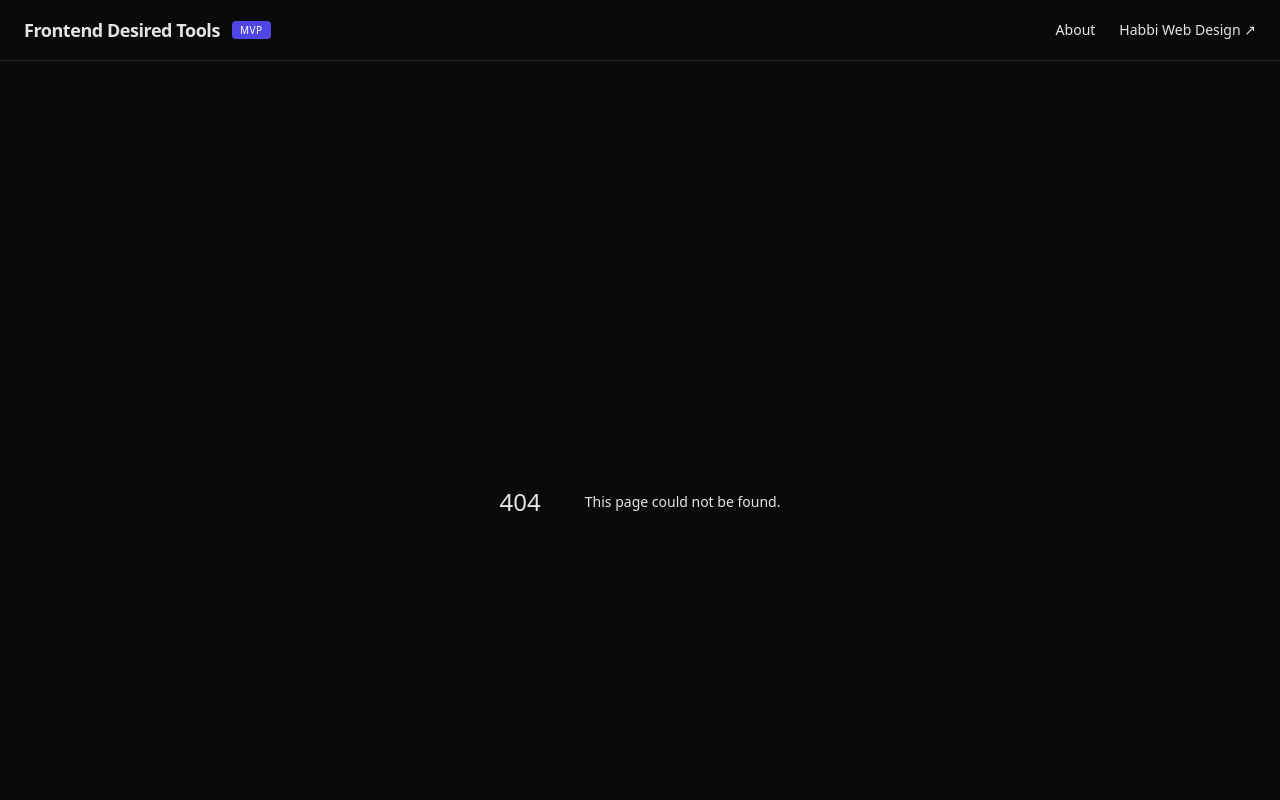
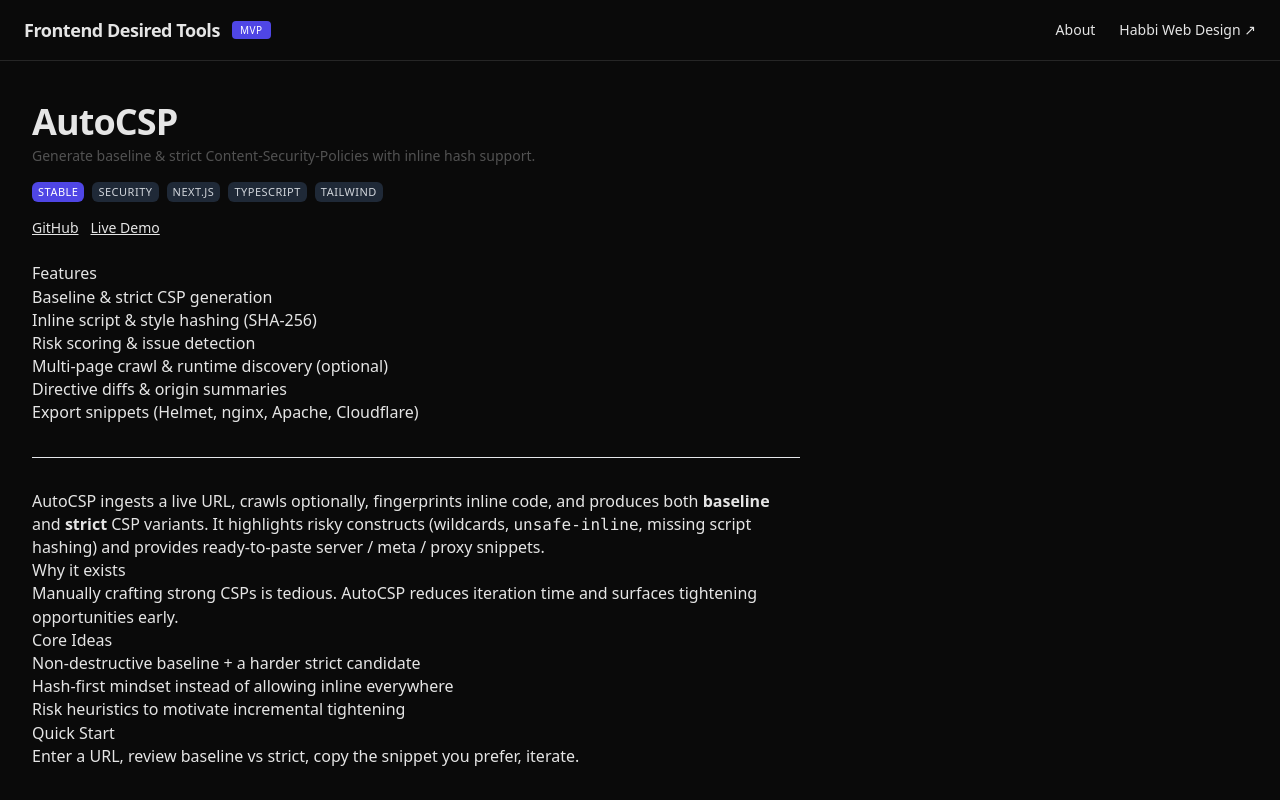
Before and after one commit to Habbi2/Frontend-Desired-Tools, a Next.js app: page /tools/autocsp in a window 1280 px wide. Before the commit this address had no page. Shown: the top 800 px of the page. Built offline with nearby package versions, Linux system fonts and the light colour scheme.

Commit message:
detail pages

```diff
--- /dev/null
+++ b/app/tools/[id]/page.tsx
@@ -0,0 +1,52 @@
+import { notFound } from 'next/navigation';
+import { getToolById, getAllTools } from '../../../lib/tools';
+import { MDXRemote } from 'next-mdx-remote/rsc';
+
+export const revalidate = 1800;
+
+interface Params { id: string }
+
+export async function generateStaticParams() {
+  const list = await getAllTools();
+  return list.map(t => ({ id: t.id }));
+}
+
+export async function generateMetadata({ params }: { params: Params }) {
+  const tool = await getToolById(params.id);
+  if (!tool) return { title: 'Tool not found' };
+  const base = process.env.NEXT_PUBLIC_SITE_URL || 'https://frontend-desired-tools.vercel.app';
+  const og = `${base}/api/og/${tool.id}`;
+  return {
+    title: `${tool.name} – Frontend Desired Tools`,
+    description: tool.tagline,
+    openGraph: { title: tool.name, description: tool.tagline, images: [{ url: og, width: 1200, height: 630 }] },
+    twitter: { card: 'summary_large_image', title: tool.name, description: tool.tagline, images: [og] }
+  };
+}
+
+export default async function ToolPage({ params }: { params: Params }) {
+  const tool = await getToolById(params.id);
+  if (!tool) notFound();
+  return (
+    <article className="prose dark:prose-invert max-w-3xl">
+      <h1 className="mb-2 text-3xl font-bold tracking-tight">{tool.name}</h1>
+      <p className="-mt-1 text-sm text-neutral-600 dark:text-neutral-400">{tool.tagline}</p>
+      <div className="flex flex-wrap gap-2 my-4">
+        <span className="badge brand capitalize">{tool.status}</span>
+        <span className="badge capitalize">{tool.category}</span>
+        {tool.tech.map(t => <span key={t} className="badge">{t}</span>)}
+      </div>
+      <div className="flex gap-3 mb-6 flex-wrap text-sm">
+        {tool.repo && <a href={tool.repo} className="underline hover:text-brand-600" target="_blank" rel="noreferrer">GitHub</a>}
+        {tool.demo && <a href={tool.demo} className="underline hover:text-brand-600" target="_blank" rel="noreferrer">Live Demo</a>}
+        {tool.npm && <a href={`https://npmjs.com/package/${tool.npm}`} className="underline hover:text-brand-600" target="_blank" rel="noreferrer">NPM</a>}
+      </div>
+      {tool.features?.length > 0 && <>
+        <h2>Features</h2>
+        <ul>{tool.features.map(f => <li key={f}>{f}</li>)}</ul>
+      </>}
+      <hr className="my-8" />
+      <MDXRemote source={tool.body} />
+    </article>
+  );
+}
```
